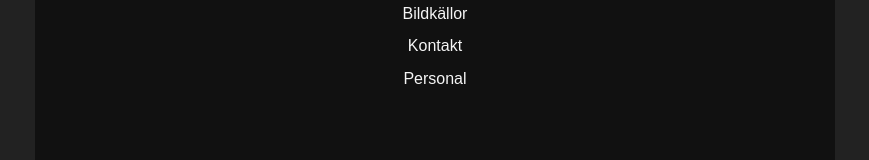
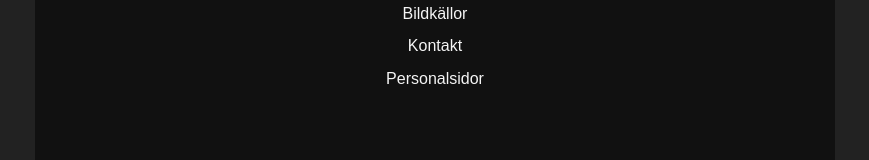
Before and after one commit to fredrikastjernlof/Neo_Tokyo_Kitchen_Frontend, an Angular app: page / in a window 1280 px wide. Shown: the part 1355-1515 px from the top of the page, without its empty margins (205-1074 px from the left). Built offline with nearby package versions, Linux system fonts and the light colour scheme; a web font is replaced by a local one.

Commit message:
Adjust routes in footer

```diff
--- a/src/app/components/site-footer/site-footer.html
+++ b/src/app/components/site-footer/site-footer.html
@@ -6,9 +6,9 @@
         <ul class="footer-links">
             <li><a routerLink="/accessibility">Tillgänglighetsredogörelse</a></li>
             <li><a routerLink="/privacy">Integritetspolicy</a></li>
-            <li><a routerLink="/image-credits">Bildkällor</a></li>
+            <li><a routerLink="/credits">Bildkällor</a></li>
             <li><a routerLink="/contact">Kontakt</a></li>
-            <li><a routerLink="/admin/login">Personal</a></li>
+            <li><a routerLink="/admin/login">Personalsidor</a></li>
         </ul>
     </nav>
 
```
